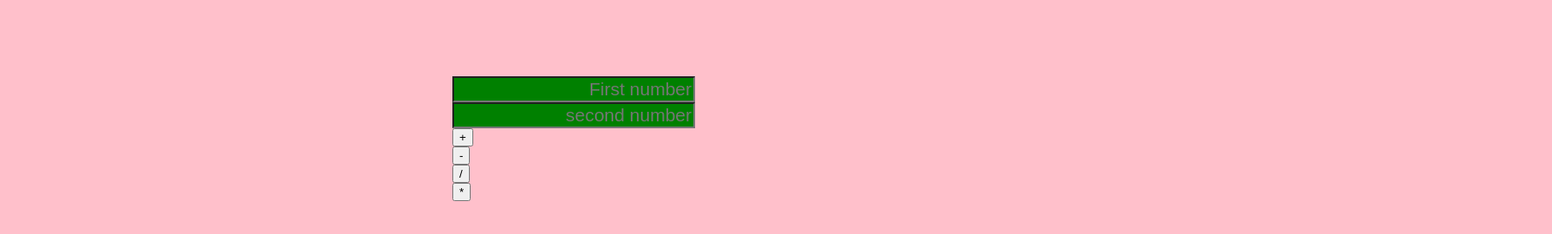
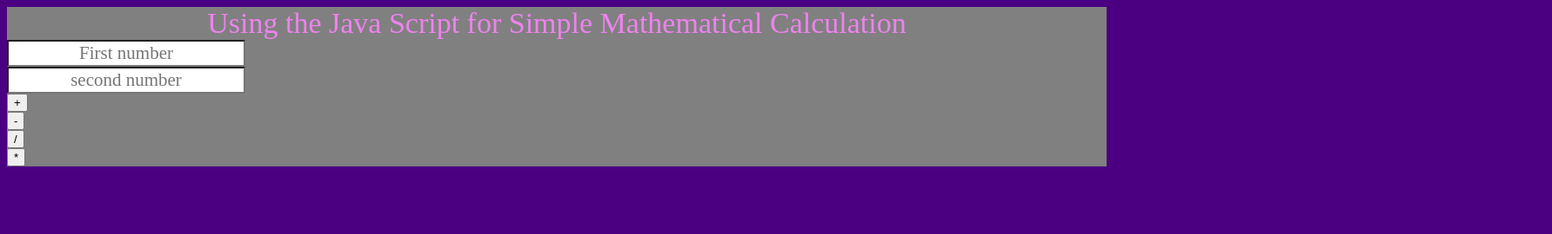
Before and after one commit to denishjackson/calculator-demo, a plain HTML site: page index.html in a window 1280 px wide. Shown: the whole page at 87% size, 1784 px wide, since content can reach past the window. Drawn offline with Linux system fonts and the light colour scheme.

Commit message:
Style changes.

```diff
--- a/calculator.css
+++ b/calculator.css
@@ -1,16 +1,22 @@
 body{
-	background-color:pink;
-	position:relative;
-	top:80px;
+	background-color: indigo;
+	position:center;
+	top:40%;
 	left:40%;
 }
 .a input{
 	position:relative;
-
-	background-color:green;
+	font-family: Time New Roman;
+	background-color:white;
 	font-size:21px;
-	text-align:right;
+	text-align:center;
 }
 .b{
-	color:blue;
+	color:black;
 }
+.head{
+		background-color: grey;
+		color: violet;
+		text-align: relative;
+		font-size: 34px
+}
--- a/index.html
+++ b/index.html
@@ -6,6 +6,8 @@
 		<link rel="StyleSheet" href="calculator.css" type="text/css" >
 	</head>
 	<body>
+			<div class="head">
+			<center>Using the Java Script for Simple Mathematical Calculation</center>
 			<div class="a"><input id="firstnum" value="" placeholder="First number" size="20"/><br/>
 			<input id="secondnum" value="" placeholder="second number" size="20"/><br/></div>
 			<div class="b" id="display_answer"></div>
```
